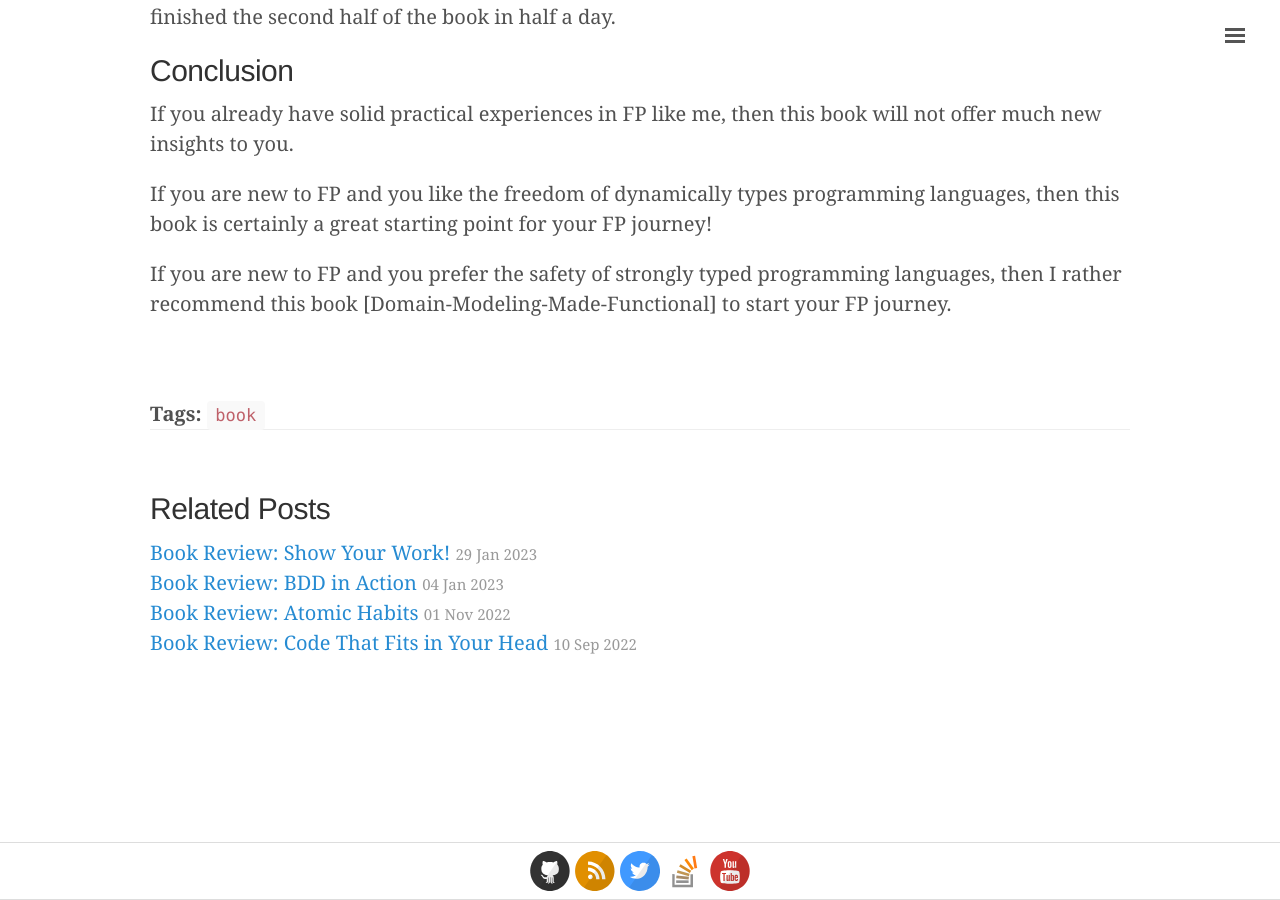
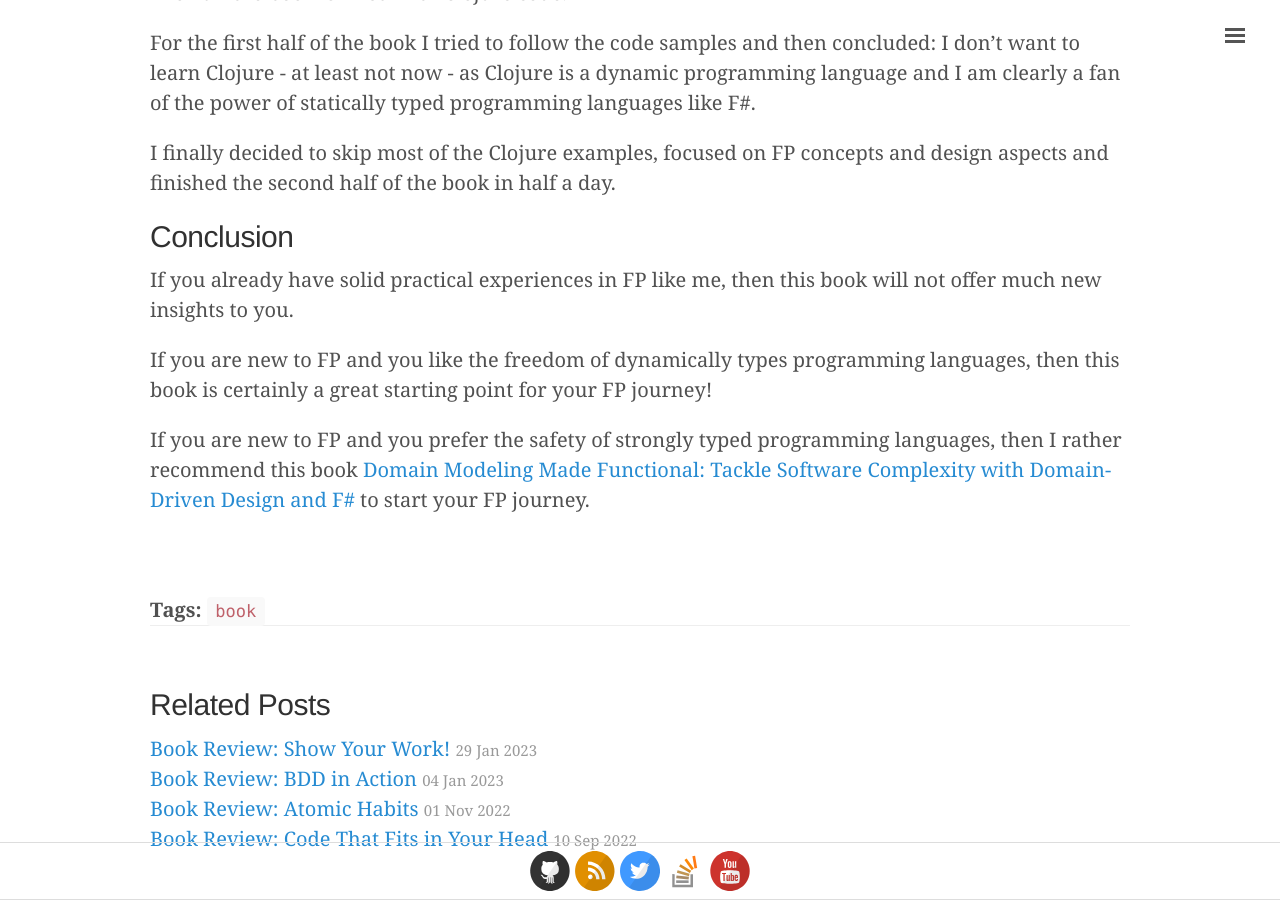
Before and after one commit to plainionist/plainionist.github.io, a Jekyll site: the page built from _posts/2024-01-22-Functional-Design.md, in a window 1280 px wide and 900 px high, scrolled down 1733 px. Built offline with Jekyll 4.4.1, drawn with Linux system fonts in a browser that asks for light colours; comment, search, counter and statistics services are not loaded.

Commit message:
links fixed

```diff
--- a/_posts/2024-01-22-Functional-Design.md
+++ b/_posts/2024-01-22-Functional-Design.md
@@ -17,7 +17,7 @@ and I love functional programming since years. A perfect match!
 
 So I pre-ordered the book already march 2023 and immediately started reading when it finally arrived in january 2024.
 
-![Book: Functional Design: Principles, Patterns, and Practices]({{ site.url }}/assets/FunctionalDesign.png "Functional Design: Principles, Patterns, and Practices")
+![Book: Functional Design: Principles, Patterns, and Practices]({{ site.url }}/assets/FunctionalDesign.jpg "Functional Design: Principles, Patterns, and Practices")
 
 [Functional Design: Principles, Patterns, and Practices](https://www.amazon.com/Functional-Design-Principles-Patterns-Practices/dp/0138176396)
 
@@ -55,4 +55,4 @@ If you are new to FP and you like the freedom of dynamically types programming l
 then this book is certainly a great starting point for your FP journey!
 
 If you are new to FP and you prefer the safety of strongly typed programming languages,
-then I rather recommend this book [Domain-Modeling-Made-Functional] to start your FP journey.
+then I rather recommend this book [Domain Modeling Made Functional: Tackle Software Complexity with Domain-Driven Design and F#](Domain-Modeling-Made-Functional) to start your FP journey.
```
